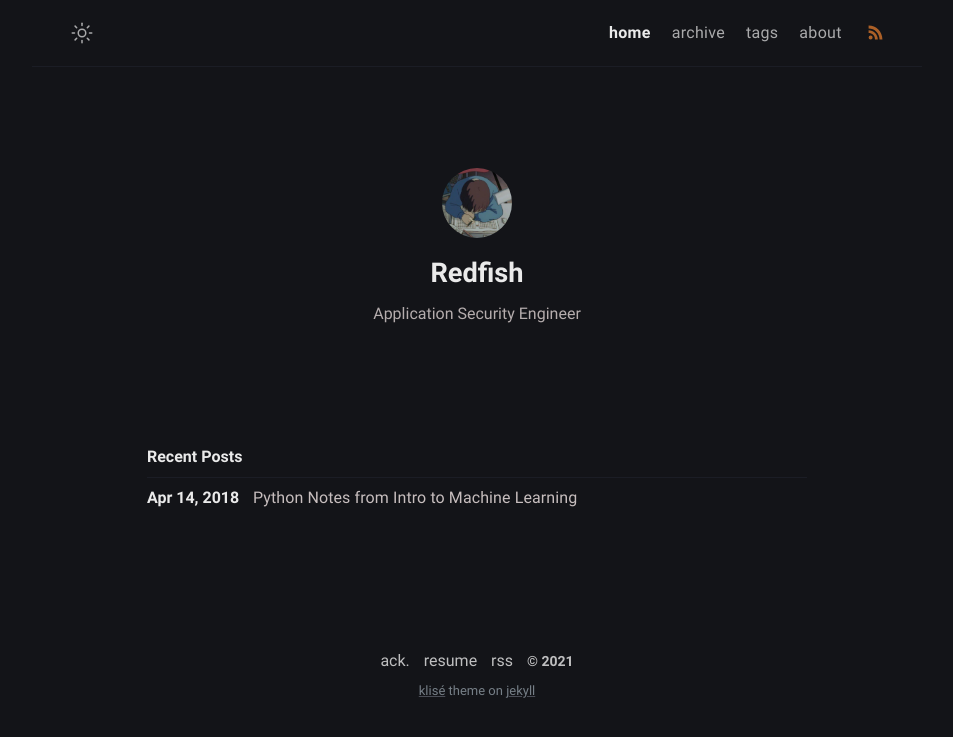
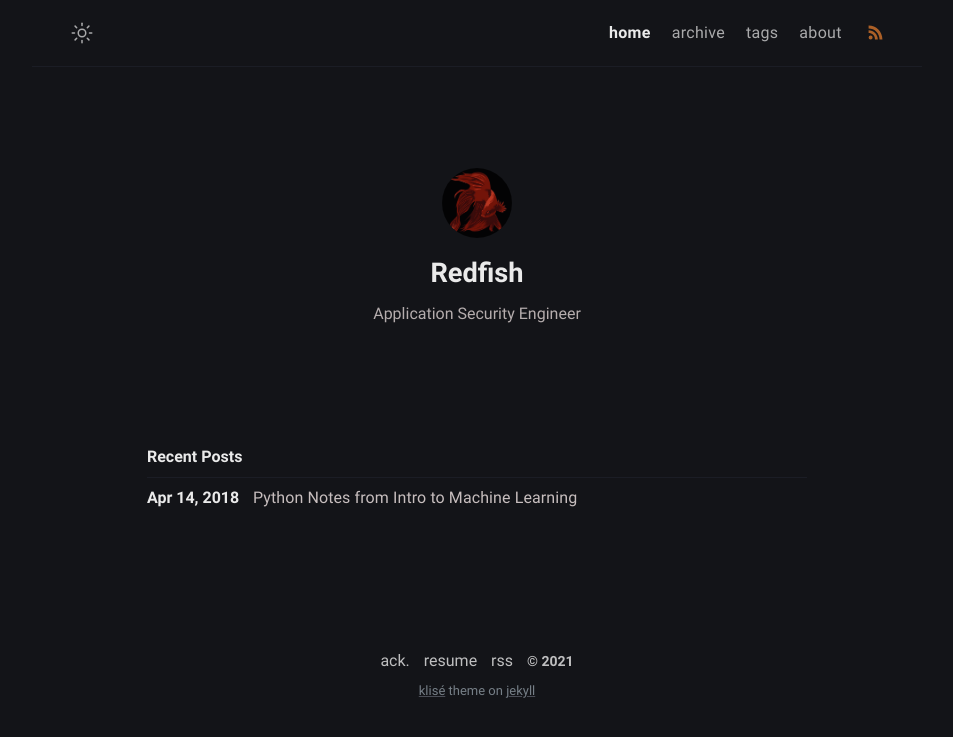
Before and after one commit to redfish462/redfish462.github.io, a Jekyll site: the page built from index.md, in a window 1280 px wide. Shown: the top 737 px of the page, without its empty margins (163-1116 px from the left). Built offline with Jekyll 4.4.1, drawn with Linux system fonts in a browser that asks for light colours.

Commit message:
Setting avatar

```diff
--- a/_config.yml
+++ b/_config.yml
@@ -17,7 +17,7 @@ author:
   github: redfish462 # github username
   twitter: redfish0XBA # twitter username
   email: redfish462@protonmail.com # email adress
-  avatar: /assets/img/avatar.jpg # change with your own avatar
+  avatar: /assets/img/avatar.png # change with your own avatar
 
 # URL settings
 url: "https://redfish462.github.io/" #
```
Also changed, not shown: assets/img/avatar.jpg (deleted), assets/img/avatar.png (added).
